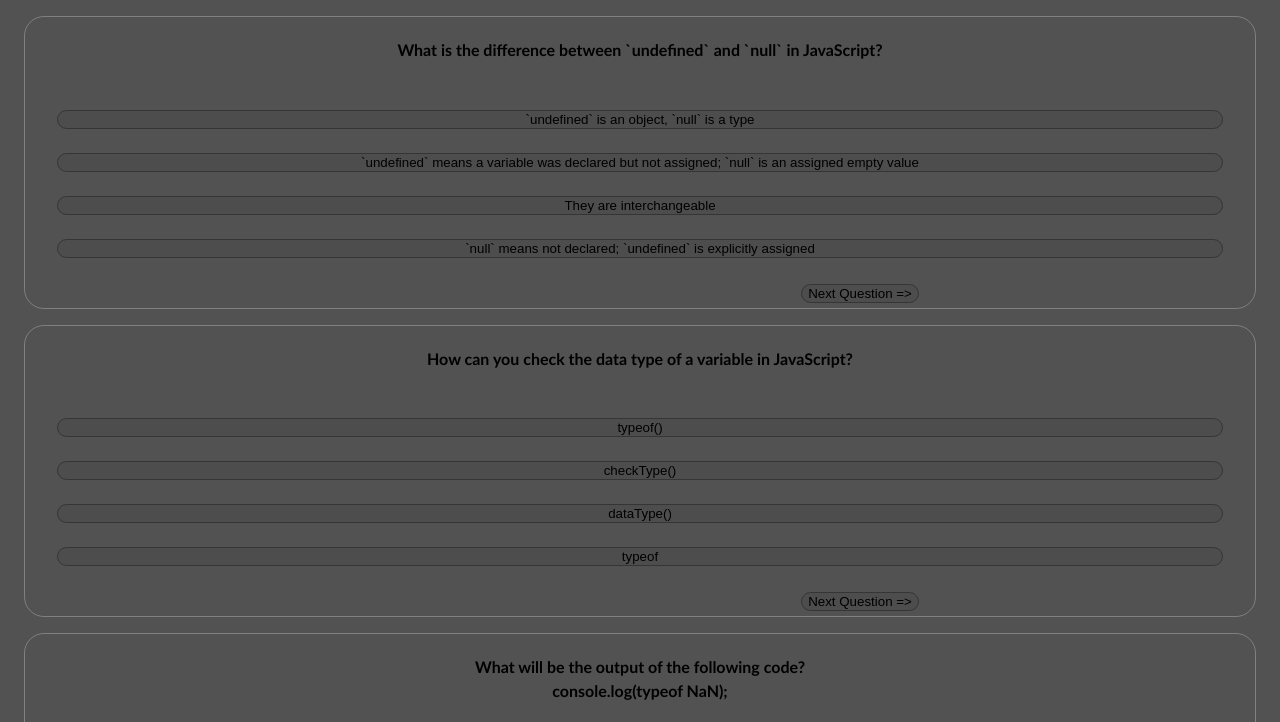
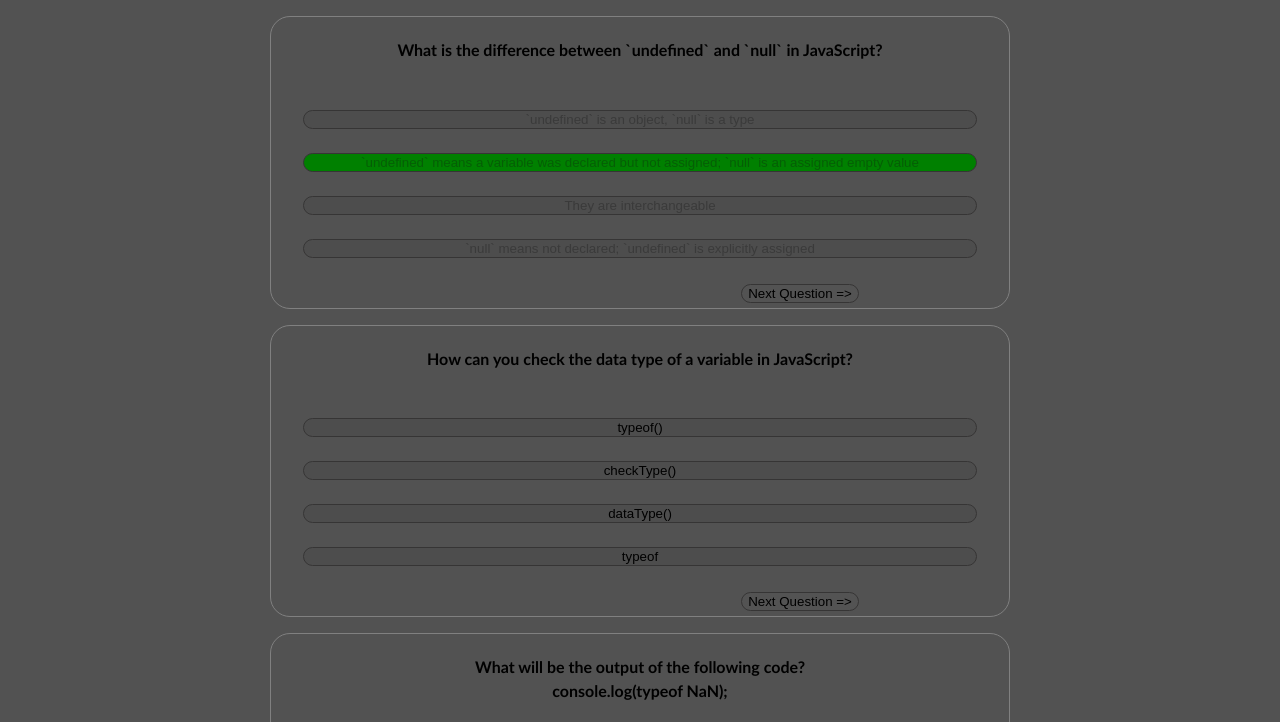
Before and after one commit to mtitus575/quiz_app, a plain HTML site: page index.html in a window 1280 px wide. Both pictures are taken after a click on the button 640 px from the left and 162 px from the top of the page. Shown: the top 722 px of the page. Drawn offline with Linux system fonts and the light colour scheme.

Commit message:
Added JS logic to create all the cards. This is reusable and adapts to the length of the question bank. Eac card has a section for answers (buttons) - only one button per card can be selected.

```diff
--- a/main.js
+++ b/main.js
@@ -1,6 +1,12 @@
 import questionBank from "./questions.js";
 
 const container = document.querySelector(".questionCard");
+
+//Looping over the question bank array of objects.
+questionBank.forEach((set) => {
+  //`set` = each set of questions object.
+  cardStyle(set); //calling the card styling for each question
+});
 
 //Main card
 function cardStyle(set) {
@@ -14,14 +20,14 @@ function cardStyle(set) {
   card.append(answersDiv(set));
   card.append(nextBtn());
 }
-
+// This displays the question into the cards
 function questionHeading(set) {
   const questionBnr = document.createElement("h4");
   questionBnr.innerText = set.question;
 
   return questionBnr;
 }
-
+//This is the div containing all the answer buttons per card
 function answersDiv(set) {
   const answerCtn = document.createElement("section");
   answerCtn.className = "answerCtn";
@@ -31,10 +37,27 @@ function answersDiv(set) {
     const answerBtn = document.createElement("button");
     answerBtn.innerText = option;
     answerCtn.append(answerBtn);
+    console.log(option);
+
+    //Change clr based on the answer clicked (green = right, red = wrong)
+    function handleAnswerClick(event) {
+      event.preventDefault();
+
+      if (set.answer === answerBtn.innerText) {
+        answerBtn.style.backgroundColor = "green";
+      } else {
+        answerBtn.style.backgroundColor = "red";
+      }
+
+      const allCardBtns = answerCtn.querySelectorAll("button"); //This selects on buttons from the `answerCtn` only
+      allCardBtns.forEach((button) => (button.disabled = true)); //This line disabled the buttons after 1 selection is made.
+    }
+    answerBtn.addEventListener("click", handleAnswerClick);
+    //I want to stop the user from being able to click more than one option
   }
   return answerCtn;
 }
-
+//This is the next button for each card.
 function nextBtn() {
   const next = document.createElement("button");
   next.innerText = "Next Question =>";
@@ -43,7 +66,10 @@ function nextBtn() {
   return next;
 }
 
-questionBank.forEach((set) => {
-  //`set` = each set of questions object.
-  cardStyle(set); //calling the card styling for each question
-});
+/*TODO Next
+1. Hide all, but one, card.
+2. Allow next button to show the next card
+3. Track the correct answers
+4. Display final score out of all questions
+5. Allow restart
+*/
--- a/styles.css
+++ b/styles.css
@@ -12,10 +12,11 @@ body {
   display: grid;
   gap: 1rem;
   margin: 1rem;
+  justify-items: center;
 }
 
 .card {
-  width: auto;
+  width: 60%;
   height: auto;
   border: 1px solid gray;
   border-radius: 20px;
@@ -51,6 +52,8 @@ button:active {
 
 .nextBtn {
   position: relative;
-  left: 220px;
+  left: 10rem;
   bottom: 4px;
+  background-color: #535353;
+
 }
```
Also changed, not shown: project_tasks.txt.
